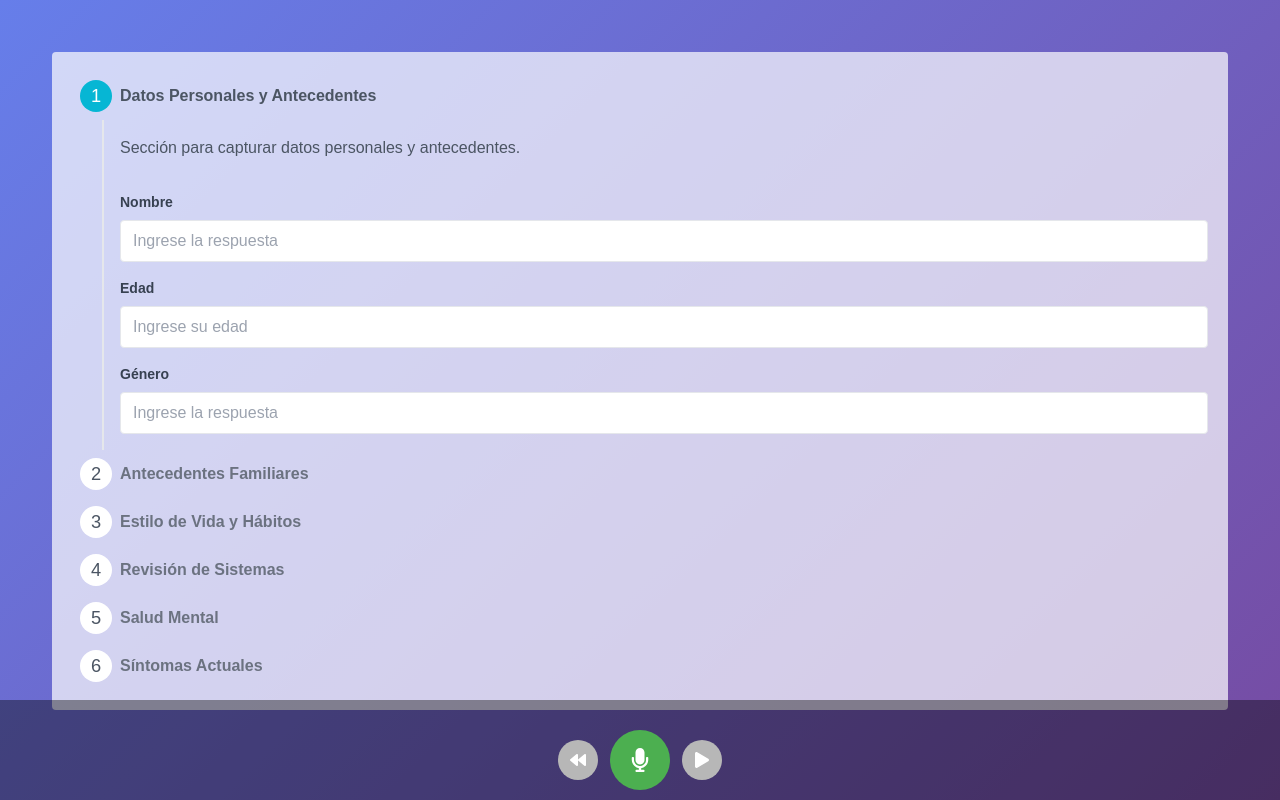
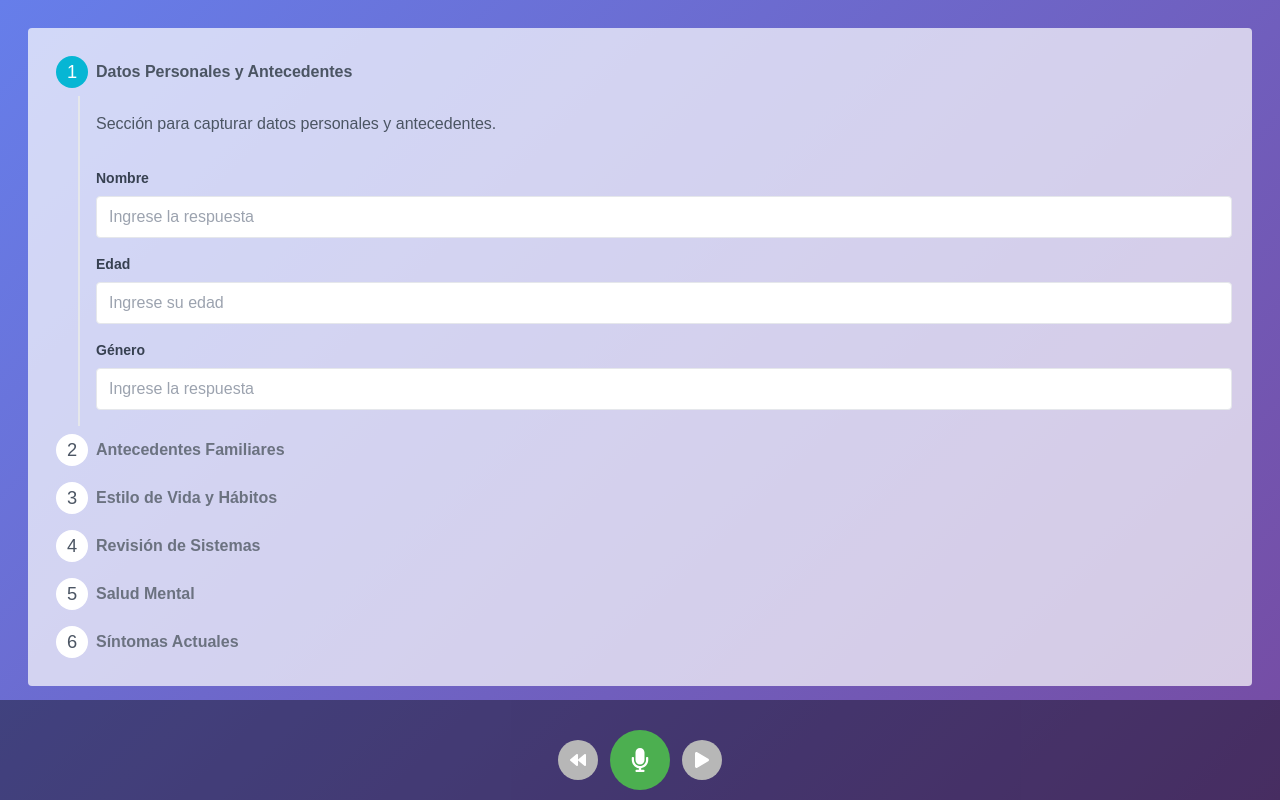
Before and after one commit to thordickinson/form-chat, a React (Vite) app in the folder client-app/: page / in a window 1280 px wide. Built offline with nearby package versions, Linux system fonts and the light colour scheme; a web font is replaced by a local one.

Commit message:
feat: fix minor style issues

```diff
--- a/client-app/src/App.tsx
+++ b/client-app/src/App.tsx
@@ -57,7 +57,7 @@
           formData={currentData}
           handleVoiceInputUpdate={onVoiceTextInput}
         />
-        <div className="w-full p-10">
+        <div className="w-full p-2 md:p-4">
           <DynamicMultistepForm
             formData={formData}
             form={FormularioConsulta}
--- a/client-app/src/components/ConversationPanel/styles.css
+++ b/client-app/src/components/ConversationPanel/styles.css
@@ -20,9 +20,10 @@
 .buttons-panel {
   background-color: rgba(0, 0, 0, 0.4);
   padding: 10px;
-  position: absolute;
+  position: fixed;
   bottom: 0;
   width: 100%;
+  z-index: 100;
 }
 
 .ptt-button-container {
```
